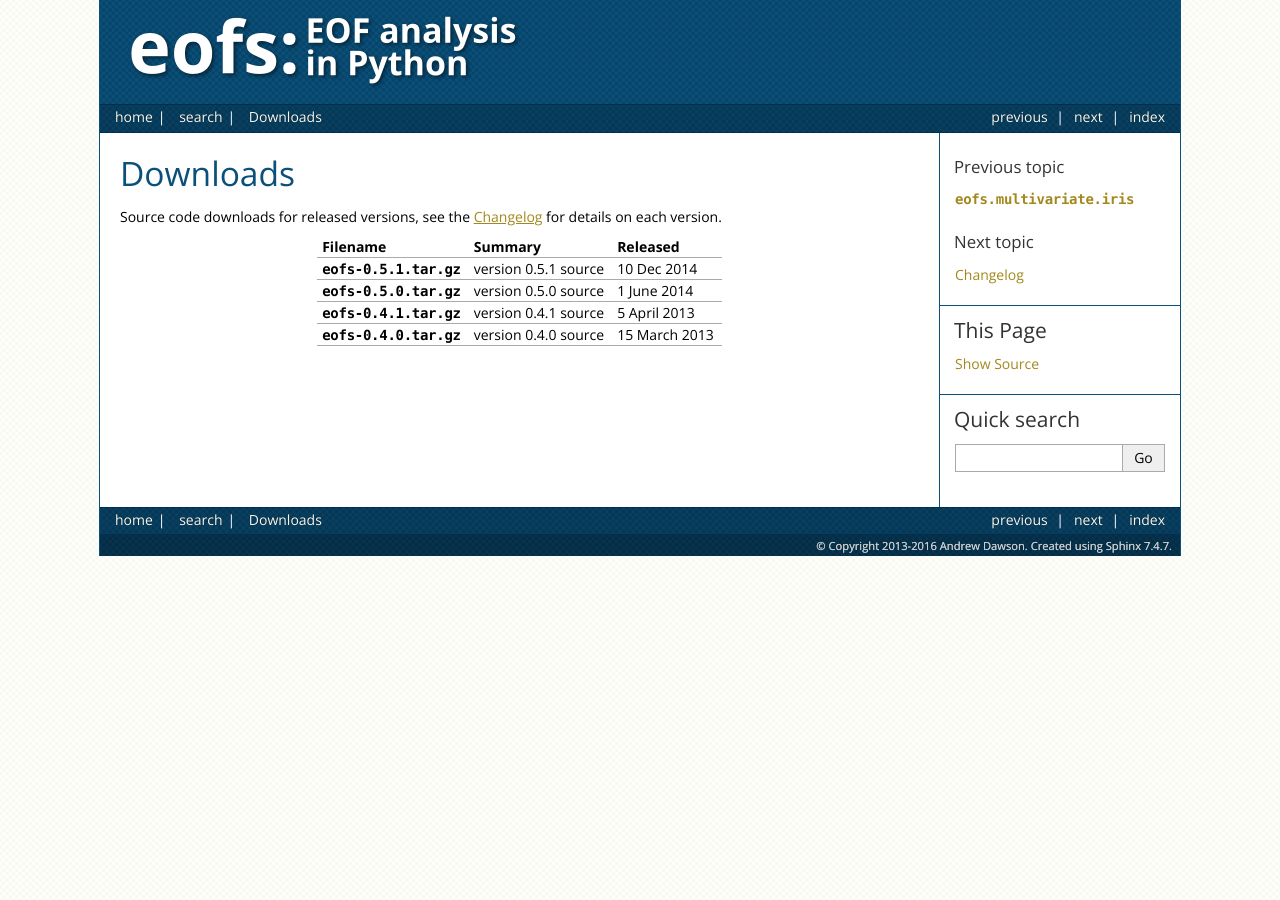
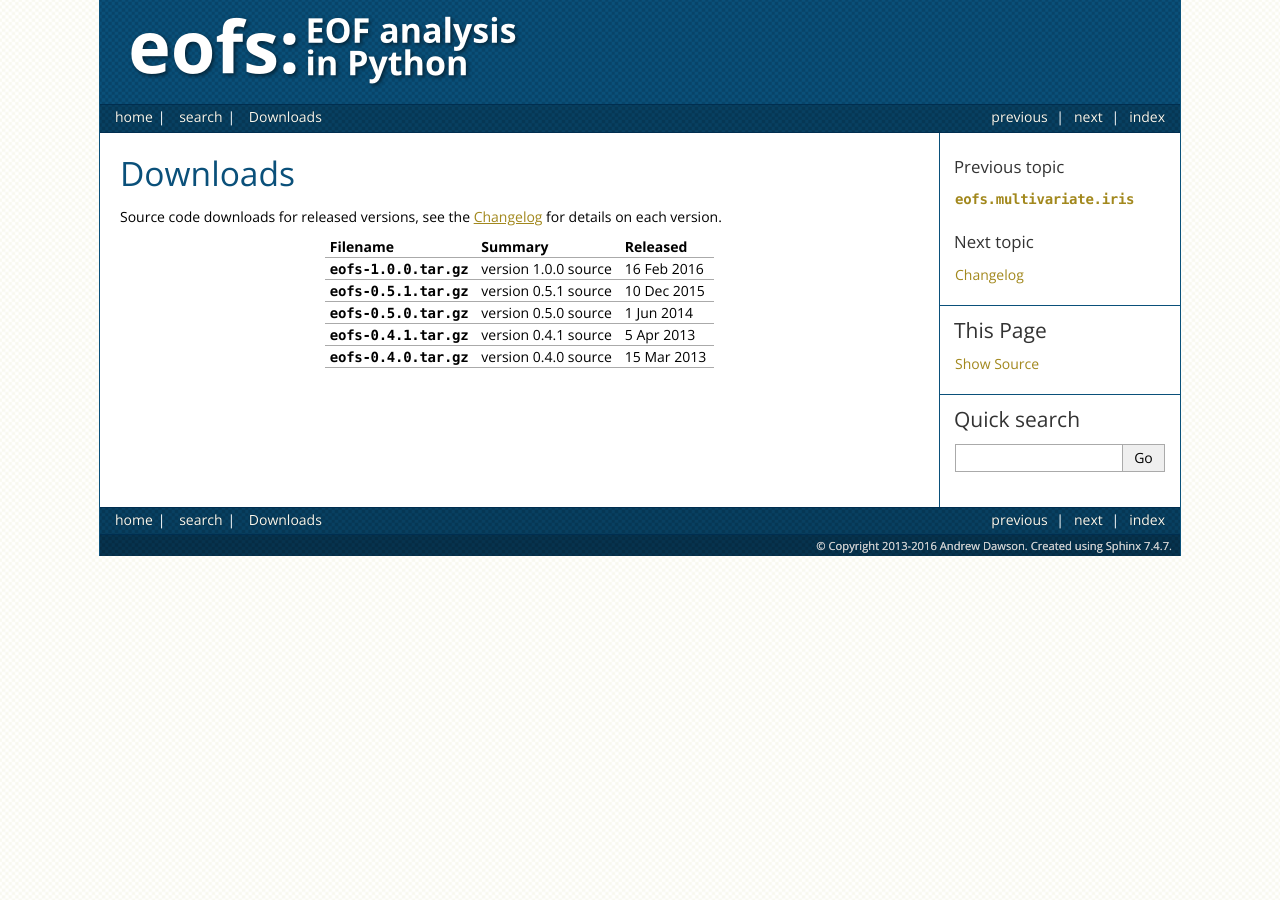
Before and after one commit to ajdawson/eofs, a Sphinx documentation site: the page built from doc/downloads.rst, in a window 1280 px wide. Built offline with Sphinx 7.4.7, drawn with Linux system fonts in a browser that asks for light colours; the version number could not be read and is left out.

Commit message:
Set for release of version 1.0.0.

```diff
--- a/doc/downloads.rst
+++ b/doc/downloads.rst
@@ -8,10 +8,11 @@ Source code downloads for released versions, see the :doc:`changelog` for detail
 ===============================================================  ====================  ================
 Filename                                                         Summary               Released
 ===============================================================  ====================  ================
-:download:`eofs-0.5.1.tar.gz </distribution/eofs-0.5.1.tar.gz>`  version 0.5.1 source  10 Dec 2014
-:download:`eofs-0.5.0.tar.gz </distribution/eofs-0.5.0.tar.gz>`  version 0.5.0 source  1 June 2014
-:download:`eofs-0.4.1.tar.gz </distribution/eofs-0.4.1.tar.gz>`  version 0.4.1 source  5 April 2013
-:download:`eofs-0.4.0.tar.gz </distribution/eofs-0.4.0.tar.gz>`  version 0.4.0 source  15 March 2013
+:download:`eofs-1.0.0.tar.gz </distribution/eofs-1.0.0.tar.gz>`  version 1.0.0 source  16 Feb 2016
+:download:`eofs-0.5.1.tar.gz </distribution/eofs-0.5.1.tar.gz>`  version 0.5.1 source  10 Dec 2015
+:download:`eofs-0.5.0.tar.gz </distribution/eofs-0.5.0.tar.gz>`  version 0.5.0 source  1 Jun 2014
+:download:`eofs-0.4.1.tar.gz </distribution/eofs-0.4.1.tar.gz>`  version 0.4.1 source  5 Apr 2013
+:download:`eofs-0.4.0.tar.gz </distribution/eofs-0.4.0.tar.gz>`  version 0.4.0 source  15 Mar 2013
 ===============================================================  ====================  ================
 
 .. toctree::
```
Also changed, not shown: doc/changelog.rst (+11 -0 lines), 2 other files.
